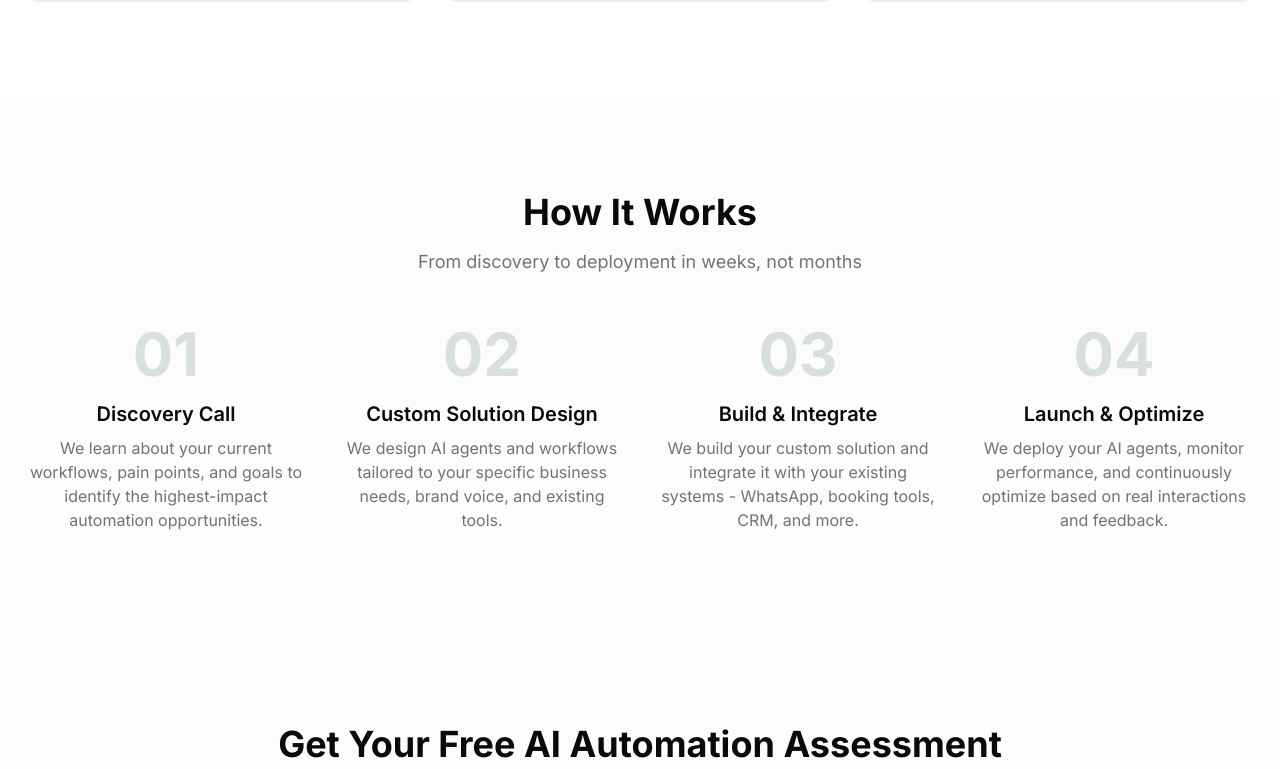
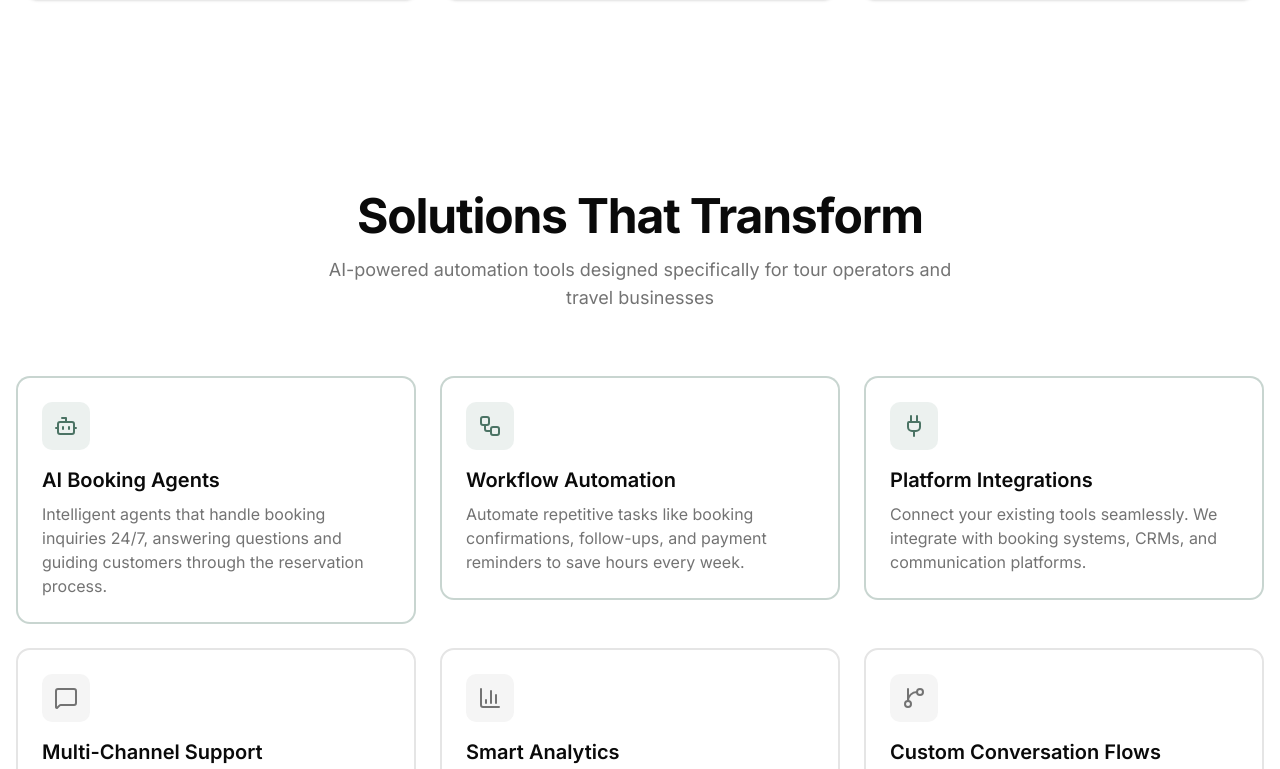
Before and after one commit to YannickSegaar/romaix-website-build, a Next.js app: page / in a window 1280 px wide. Shown: the part 1371-2140 px from the top of the page. Built offline with nearby package versions, Linux system fonts and the light colour scheme; no server answers.

Commit message:
feat(04-03): integrate Solutions section into homepage
- Added Solutions import to section components
- Positioned Solutions between CaseStudies and HowItWorks
- Maintains homepage section flow: Hero > SocialProof > CaseStudies > Solutions > HowItWorks > FreeAssessment > FAQ > Contact

```diff
--- a/src/app/page.tsx
+++ b/src/app/page.tsx
@@ -2,6 +2,7 @@ import {
   Hero,
   SocialProof,
   CaseStudies,
+  Solutions,
   HowItWorks,
   FreeAssessment,
   FAQ,
@@ -14,6 +15,7 @@ export default function Home() {
       <Hero />
       <SocialProof />
       <CaseStudies />
+      <Solutions />
       <HowItWorks />
       <FreeAssessment />
       <FAQ />
```
